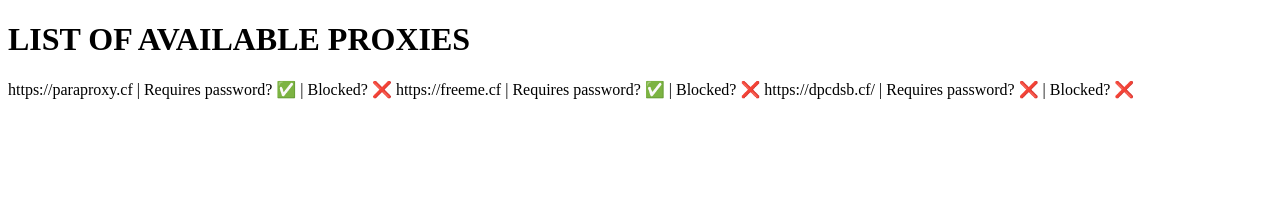
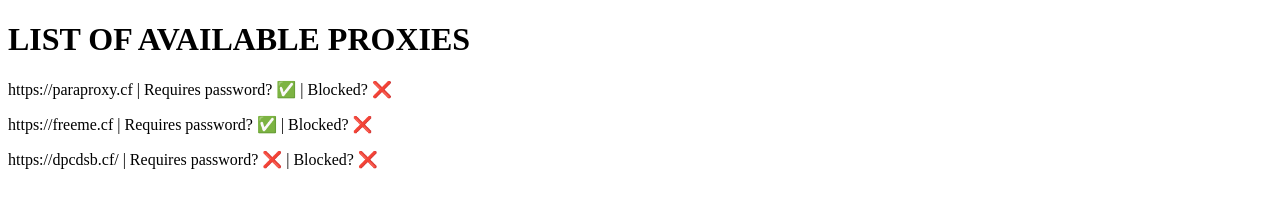
Before and after one commit to ClaytonTDM/proxy-list, a plain HTML site: page index.html in a window 1280 px wide. Drawn offline with Linux system fonts and the light colour scheme.

Commit message:
Update index.html

```diff
--- a/index.html
+++ b/index.html
@@ -5,8 +5,8 @@
   </head>
   <body>
     <h1>LIST OF AVAILABLE PROXIES</h1>
-    <p1>https://paraproxy.cf | Requires password? ✅ | Blocked? ❌</p1>
-    <p2>https://freeme.cf | Requires password? ✅ | Blocked? ❌</p2>
-    <p3>https://dpcdsb.cf/ | Requires password? ❌ | Blocked? ❌</p3>
+    <p>https://paraproxy.cf | Requires password? ✅ | Blocked? ❌</p>
+    <p>https://freeme.cf | Requires password? ✅ | Blocked? ❌</p>
+    <p>https://dpcdsb.cf/ | Requires password? ❌ | Blocked? ❌</p>
   </body>
 </html>
```
